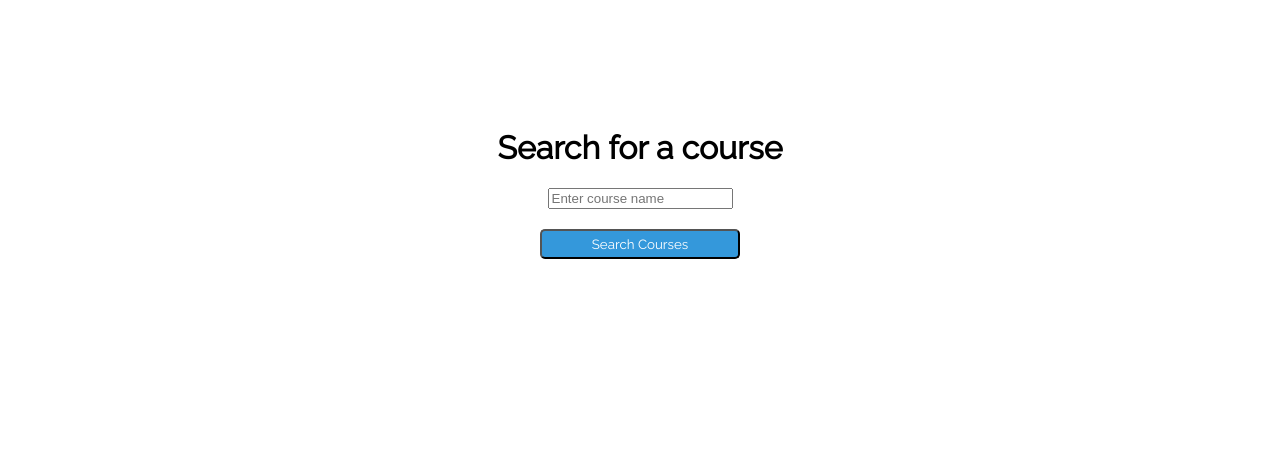
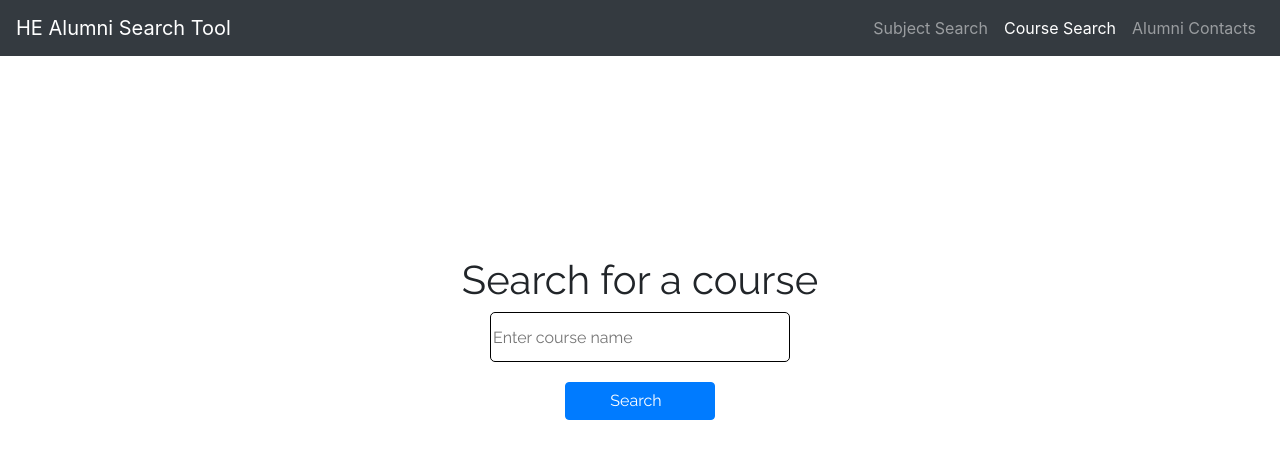
Before and after one commit to BradleyLewis08/healumnitool, a Flask app: page /course in a window 1280 px wide. Shown: the top 459 px of the page. Run offline with Flask 2, Linux system fonts and the light colour scheme; some libraries are stand-ins or nearby versions.

Commit message:
Added Course Search functionality

```diff
--- a/app.py
+++ b/app.py
@@ -41,11 +41,11 @@ def course():
     if request.method == 'GET':
         return render_template("course.html")
     elif request.method == 'POST':
-        course_name = request.form["course"]
+        course_name = request.form["course"].lower()
         session["course_matches"] = get_data.get_course_matches(course_name)
         return redirect("/courseresults")
 
 @app.route("/courseresults", methods=['GET', 'POST'])
 def courseresults():
     if request.method == 'GET':
-        return render_template("course_results.html", matches=session["course_matches"])
+        return render_template("course_results.html", course_matches=session["course_matches"], match_count = len(session["course_matches"]))
--- a/get_data.py
+++ b/get_data.py
@@ -54,6 +54,7 @@ def get_subject_matches(subjects):
             different_index = 3
             alumni_subjects.append(item["Subject 4"])
         if matches == len(alumni_subjects):
+
             exact_matches.append({"Course":item["Course"], "University":item["Final University Destination"]})
         elif matches == len(alumni_subjects) - 1:
             if item['EPQ'] == "Yes":
@@ -61,17 +62,20 @@ def get_subject_matches(subjects):
             close_matches.append({"Course": item["Course"], "University": item["Final University Destination"], "Subjects": alumni_subjects, "Index": different_index})
     return exact_matches, close_matches
 
+
+def make_subject_list(item):
+    subjects = []
+    for i in range(1,5):
+        index = "Subject" + " " + str(i)
+        if item[index] != "":
+            subjects.append(item[index])
+    return subjects
+
 def get_course_matches(course):
     data = retrieve_data()
     match_data = []
     for item in data:
-        if item["Course"].lower() == course.lower():
-            match_data.append([item["Subject 1"], item["Subject 2"], item["Subject 3"],item["Final University Destination"]])
+        if (item["Course"].lower() in course or course in item["Course"]) and item["Course"] != "":
+            subjects = make_subject_list(item)
+            match_data.append({"Subjects": subjects, "University": item["Final University Destination"], "Course": item["Course"]})
     return match_data
-
-
-exact_matches, close_matches = get_subject_matches(['geography', 'chemistry', 'maths'])
-print("Exact matches:")
-print(exact_matches)
-print("Close matches:")
-print(close_matches)
--- a/static/results.css
+++ b/static/results.css
@@ -1,5 +1,5 @@
 #page {
-    margin-top: 30px;
+    margin-top: 40px;
     text-align: center;
     font-family: 'Montserrat', sans-serif;
     font-size: 1.1em;
@@ -17,6 +17,10 @@
     margin-bottom: 30px;
     font-family: 'Montserrat', sans-serif;
     font-size: 1.25em;
+}
+
+#search {
+    margin-top: 100px;
 }
 
 .results {
--- a/static/search.css
+++ b/static/search.css
@@ -1,6 +1,4 @@
-html, body
-
-#page {
+#searchpage {
     align-content: center;
     display: flex;
     justify-content: center;
@@ -8,14 +6,26 @@ html, body
     padding: 0;
     text-align: center;
     font-family: 'Raleway', sans-serif;
-    margin-top: 100px;
+    margin-top: 200px;
+}
+
+#searchbutton {
+    margin-top: 20px;
+    width: 150px;
+}
+
+#searchbar {
+    border: 1px solid black;
+    border-radius: 5px;
+    height: 50px;
+    width: 300px;
 }
 
 select {
     text-align: center;
     text-align-last: center;
     height: 50px;
-    width: 150px;
+    width: 200px;
     border-radius: 5px;
     font-family: 'Raleway', sans-serif;
 }
@@ -25,7 +35,7 @@ select {
 }
 
 .search {
-    margin-top: 20px;
+    margin-top: 15px;
     font-family: 'Raleway', sans-serif;
     color: white;
     border-radius: 5px;
--- a/templates/course.html
+++ b/templates/course.html
@@ -4,17 +4,34 @@
     <meta charset="UTF-8">
     <meta name="viewport" content="width=device-width, initial-scale=1.0">
     <meta http-equiv="X-UA-Compatible" content="ie=edge">
+    <link rel="icon" href="/assets/Logo_Alice_Smith_School.png">
     <link rel="stylesheet" href="/static/search.css">
+    <link rel="stylesheet" href="https://stackpath.bootstrapcdn.com/bootstrap/4.5.0/css/bootstrap.min.css" integrity="sha384-9aIt2nRpC12Uk9gS9baDl411NQApFmC26EwAOH8WgZl5MYYxFfc+NcPb1dKGj7Sk" crossorigin="anonymous">
     <link href="https://fonts.googleapis.com/css2?family=Raleway&display=swap" rel="stylesheet">
-    <title>Document</title>
+    <title>Course Search</title>
 </head>
+<nav class="navbar navbar-expand-md navbar-dark bg-dark">
+    <a href="#" class="navbar-brand">HE Alumni Search Tool</a>
+    <button type="button" class="navbar-toggler" data-toggle="collapse" data-target="#navbarCollapse">
+        <span class="navbar-toggler-icon"></span>
+    </button>
+    <div class="collapse navbar-collapse" id="navbarCollapse"></div>
+        <div class="navbar-nav">
+            <a href="/" class="nav-item nav-link">Subject Search</a>
+            <a href="/course" class="nav-item nav-link active">Course Search</a>
+            <a href="#" class="nav-item nav-link">Alumni Contacts</a>
+        </div>
+    </div>
+</nav>
 <body>
-    <div class="select">
-        <form class="form_class" action="/course" method="POST">
+    <div id="searchpage">
+        <div id="select">
             <h1>Search for a course</h1>
-            <input type="text" name="course" class="searchText" placeholder="Enter course name"><br>
-                <button type="submit" class="search">Search Courses</button>
-        </form>
+            <form action="/course" method="POST">
+                <input id ="searchbar"type="text" name="course" class="searchText" placeholder="Enter course name"><br>
+                <button id ="searchbutton" type="submit" class="btn btn-primary">Search <i class="fas fa-search" style="margin-left: 8px;"></i></button>
+            </form>
+        </div>
     </div>
 </body>
 </html>
--- /dev/null
+++ b/test.py
@@ -0,0 +1,3 @@
+for i in range(1,5):
+    index = "Subject" + " " + str(i)
+    print(index)
```
Also changed, not shown: templates/course_results.html (+34 -5 lines), templates/results.html (+20 -1 lines), templates/search.html (renamed from templates/index.html, +19 -4 lines), assets/Logo_Alice_Smith_School.png (added).
